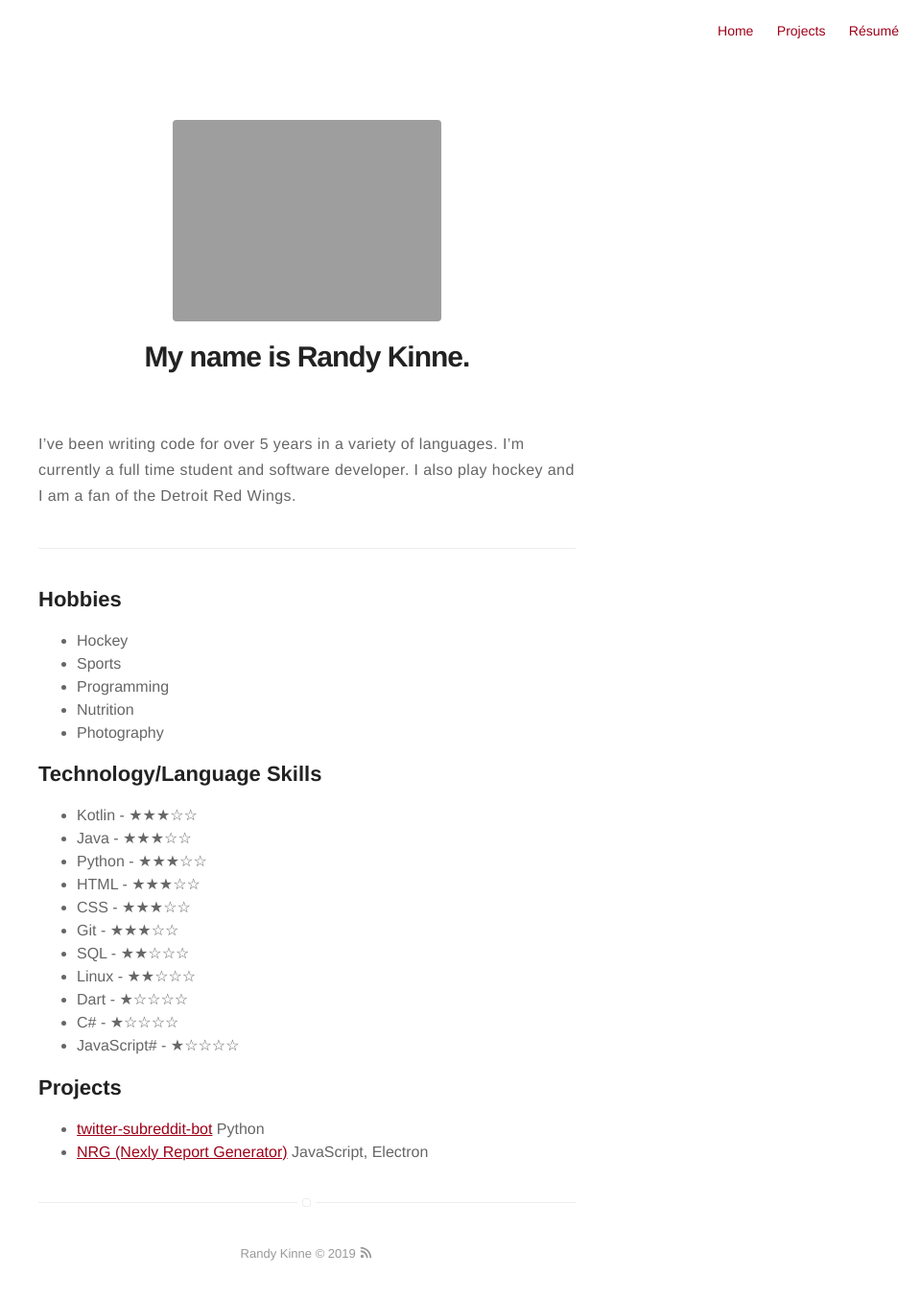
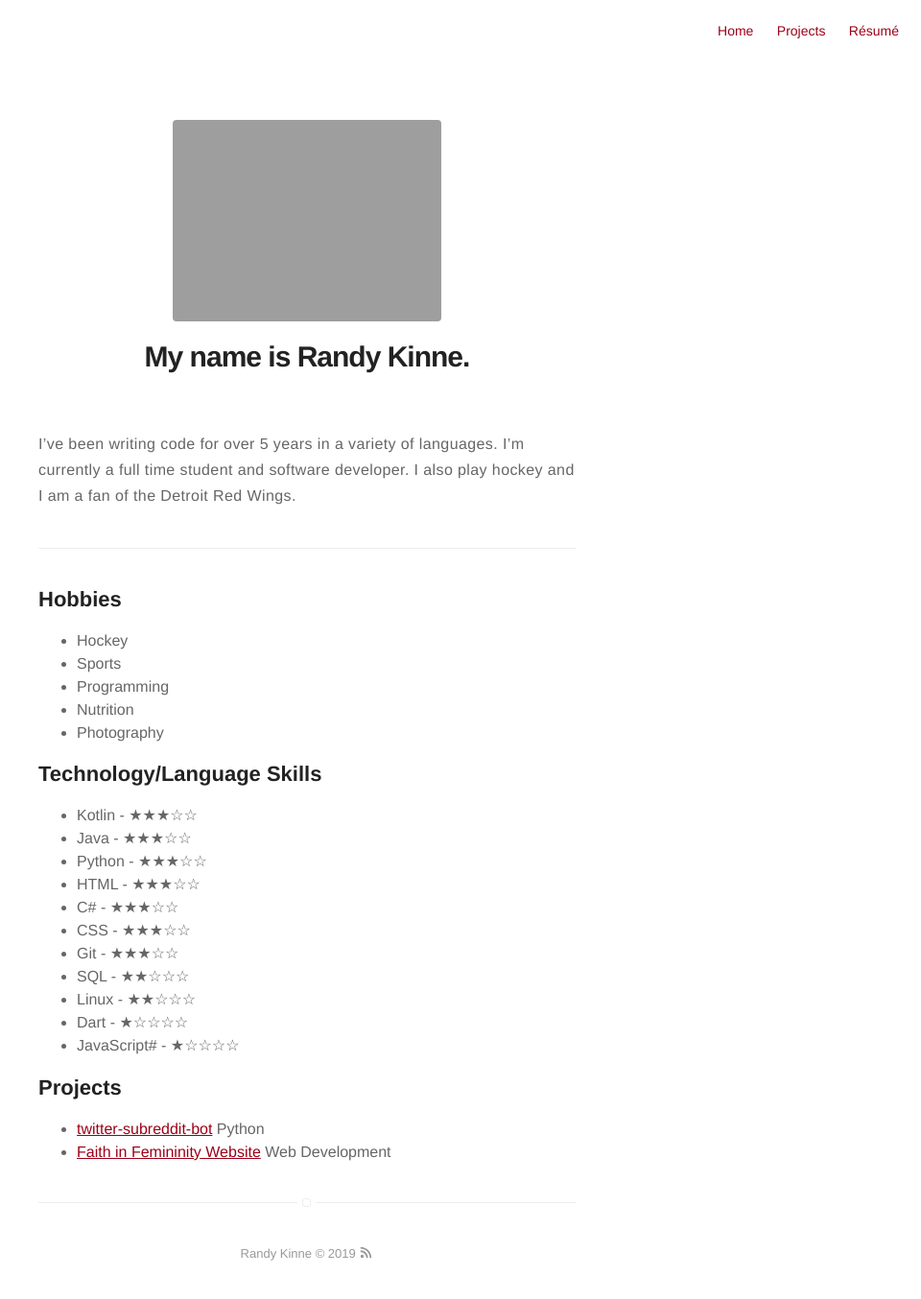
Before and after one commit to randykinne/randykinne.dev, a Jekyll site: the page built from about.md, in a window 1280 px wide. Shown: the whole page at 96% size, without its empty margins (320-1280 px from the left). Built offline with Jekyll 4.4.1, drawn with Linux system fonts in a browser that asks for light colours.

Commit message:
Update about.md

```diff
--- a/about.md
+++ b/about.md
@@ -27,12 +27,12 @@ I've been writing code for over 5 years in a variety of languages. I'm currently
 	<li>Java - ★★★☆☆</li>
 	<li>Python - ★★★☆☆</li>
     <li>HTML - ★★★☆☆</li>
+	<li>C# - ★★★☆☆</li>
     <li>CSS - ★★★☆☆</li>
 	<li>Git - ★★★☆☆</li>
 	<li>SQL - ★★☆☆☆</li>
 	<li>Linux - ★★☆☆☆</li>
 	<li>Dart - ★☆☆☆☆</li>
-	<li>C# - ★☆☆☆☆</li>
 	<li>JavaScript# - ★☆☆☆☆</li>
 </ul>
 
@@ -40,5 +40,5 @@ I've been writing code for over 5 years in a variety of languages. I'm currently
 
 <ul>
 	<li><a href="https://github.com/randykinne/twitter-subreddit-bot">twitter-subreddit-bot</a> Python</li>
-	<li><a href="https://github.com/randykinne/nrg">NRG (Nexly Report Generator)</a> JavaScript, Electron</li>
+	<li><a href="https://faithinfemininity.org">Faith in Femininity Website</a> Web Development</li>
 </ul>
```
